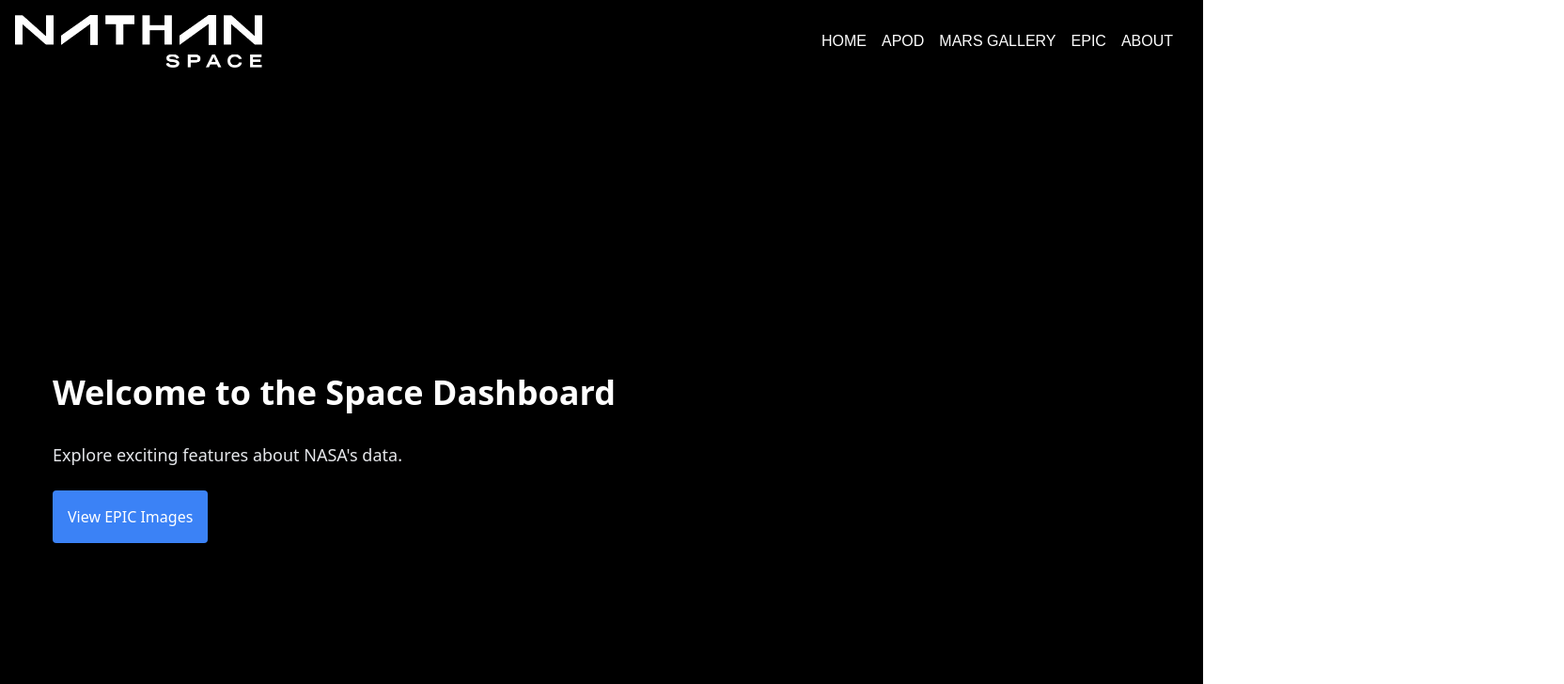
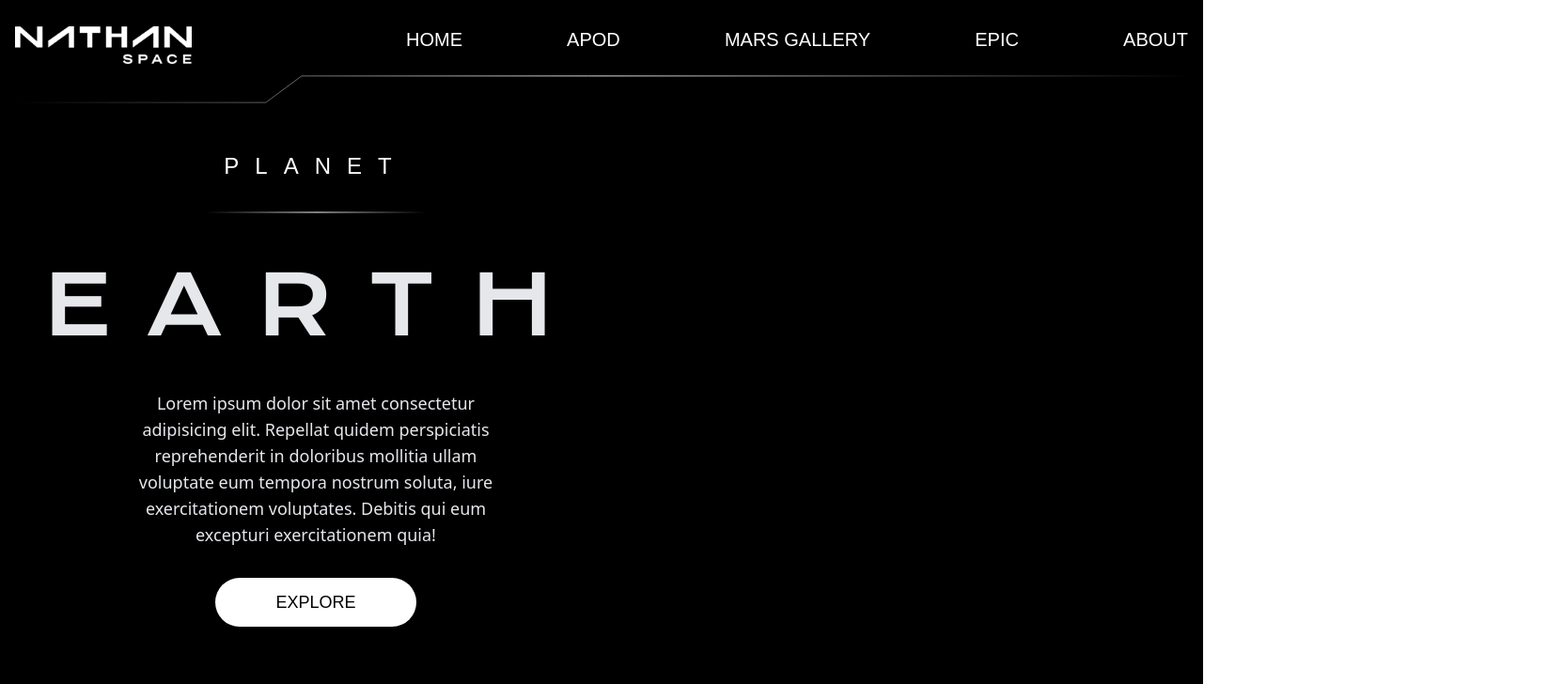
Before and after one commit to Vallykrie/Nathan-Space, a React (Vite) app: page / in a window 1280 px wide. Shown: the top 728 px of the page at 94% size, 1664 px wide, since content can reach past the window. Built offline with nearby package versions, Linux system fonts and the light colour scheme; a web font is replaced by a local one.

Commit message:
feat: integrate Navbar component and add SVG assets for improved layout

```diff
--- a/src/App.jsx
+++ b/src/App.jsx
@@ -3,14 +3,12 @@ import { BrowserRouter as Router, Routes, Route } from "react-router-dom";
 // Pages
 import HomePage from "./pages/HomePage";
 import EpicPage from "./pages/EpicPage";
-import Navbar from "./component/navbar";
 
 // App Component
 function App() {
   return (
     <Router>
       <div className="bg-black text-white min-h-screen">
-        <Navbar/>
         <Routes>
           <Route path="/" element={<HomePage />} />
           <Route path="/epic" element={<EpicPage />} />
--- a/src/component/navbar.jsx
+++ b/src/component/navbar.jsx
@@ -1,15 +1,16 @@
 import { Link } from "react-router-dom";
 import logo from "../assets/logo-white.png";
+import navLine from "../assets/navLine.svg";
 
 const Navbar = () => {
   return (
     <nav className="p-4">
-      <div className="container mx-auto flex justify-between">
+      <div className="container mx-auto flex justify-between mb-3">
         <Link to="/">
-          <img src={logo} alt="logo" className="max-h-14" />
+          <img src={logo} alt="logo" className="max-h-10 mt-3" />
         </Link>
-        <div className="flex items-center font-jockey">
-          <Link to="/apod" className="mr-4 hover:underline">
+        <div className="flex justify-between w-2/3 items-center font-jockey text-xl font-normal">
+          <Link to="/home" className="mr-4 hover:underline">
             HOME
           </Link>
           <Link to="/apod" className="mr-4 hover:underline">
@@ -21,11 +22,12 @@ const Navbar = () => {
           <Link to="/epic" className="mr-4 hover:underline">
             EPIC
           </Link>
-          <Link to="/about" className="mr-4 hover:underline">
+          <Link to="/about" className="hover:underline">
             ABOUT
           </Link>
         </div>
       </div>
+      <img src={navLine} alt="navLine" />
     </nav>
   );
 };
--- a/src/pages/HomePage.jsx
+++ b/src/pages/HomePage.jsx
@@ -1,16 +1,18 @@
 import { Link } from "react-router-dom";
+import NavBar from "../component/navbar";
+import titleLine from "../assets/titleLine.svg";
 
 export default function HomePage() {
   return (
-    <div className="relative h-screen w-full">
+    <div className="relative h-screen w-full overflow-hidden">
+      <NavBar />
       {/* Earth Background */}
       <spline-viewer
         loading-anim-type="spinner-small-light"
-        url="https://prod.spline.design/KDcJ9iKS7QaDojfI/scene.splinecode"
-        background="transparent"
+        url="https://prod.spline.design/H4aw8VeY0ATSL3MC/scene.splinecode"
         style={{
           position: "absolute",
-          top: "-12%",
+          top: "-5%",
           left: "30%",
           width: "100%",
           height: "120%",
@@ -20,19 +22,21 @@ export default function HomePage() {
         }}
       ></spline-viewer>
 
-      {/* Content Overlay */}
-      <div className="flex flex-col items-start justify-center h-full text-white z-10 ml-14">
-        <h1 className="text-4xl font-bold mb-8">
-          Welcome to the Space Dashboard
+      {/* Content */}
+      <div className="flex flex-col items-center h-full w-1/2 justify-center text-white z-10 ml-4 -mt-28  ">
+        <h1 className="font-jockey text-2xl tracking-[17px] mb-8">PLANET</h1>
+        <img src={titleLine} alt="title line" className="mb-8" />
+        <h1 className="font-krona text-[88px] tracking-[37px] text-gray-200 mb-6">
+          EARTH
         </h1>
-        <p className="text-lg text-gray-200 mb-6">
-          Explore exciting features about NASA&apos;s data.
+        <p className="text-lg text-gray-200 text-center mb-8 w-2/3">
+          Lorem ipsum dolor sit amet consectetur adipisicing elit. Repellat quidem perspiciatis reprehenderit in doloribus mollitia ullam voluptate eum tempora nostrum soluta, iure exercitationem voluptates. Debitis qui eum excepturi exercitationem quia!
         </p>
         <Link
           to="/epic"
-          className="p-4 bg-blue-500 hover:bg-blue-600 text-white rounded"
+          className="py-3 px-16 bg-white hover:bg-black hover:text-white text-black hover:border rounded-full font-jockey text-lg"
         >
-          View EPIC Images
+          EXPLORE
         </Link>
       </div>
     </div>
```
Also changed, not shown: src/assets/navLine.svg (added), src/assets/titleLine.svg (added).
